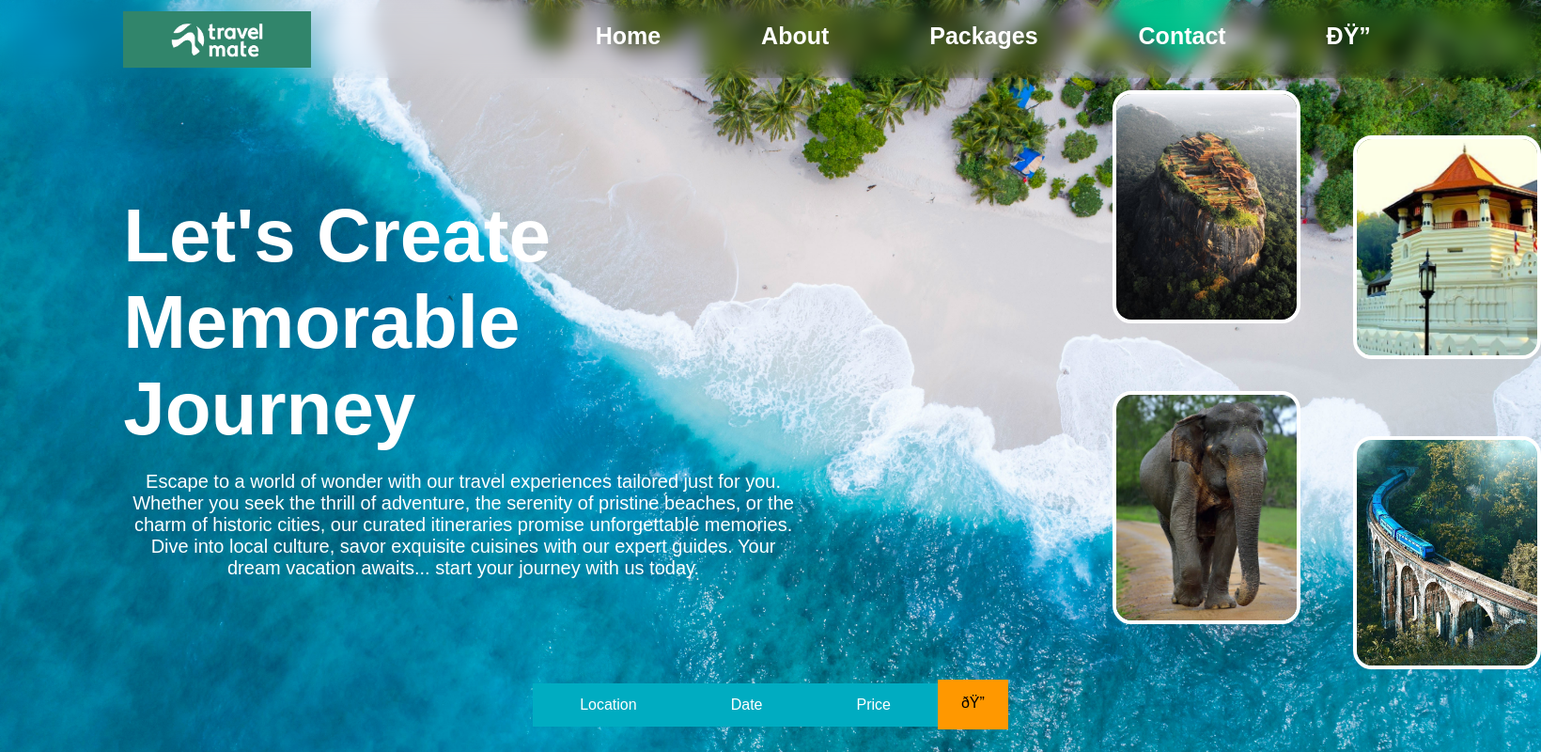
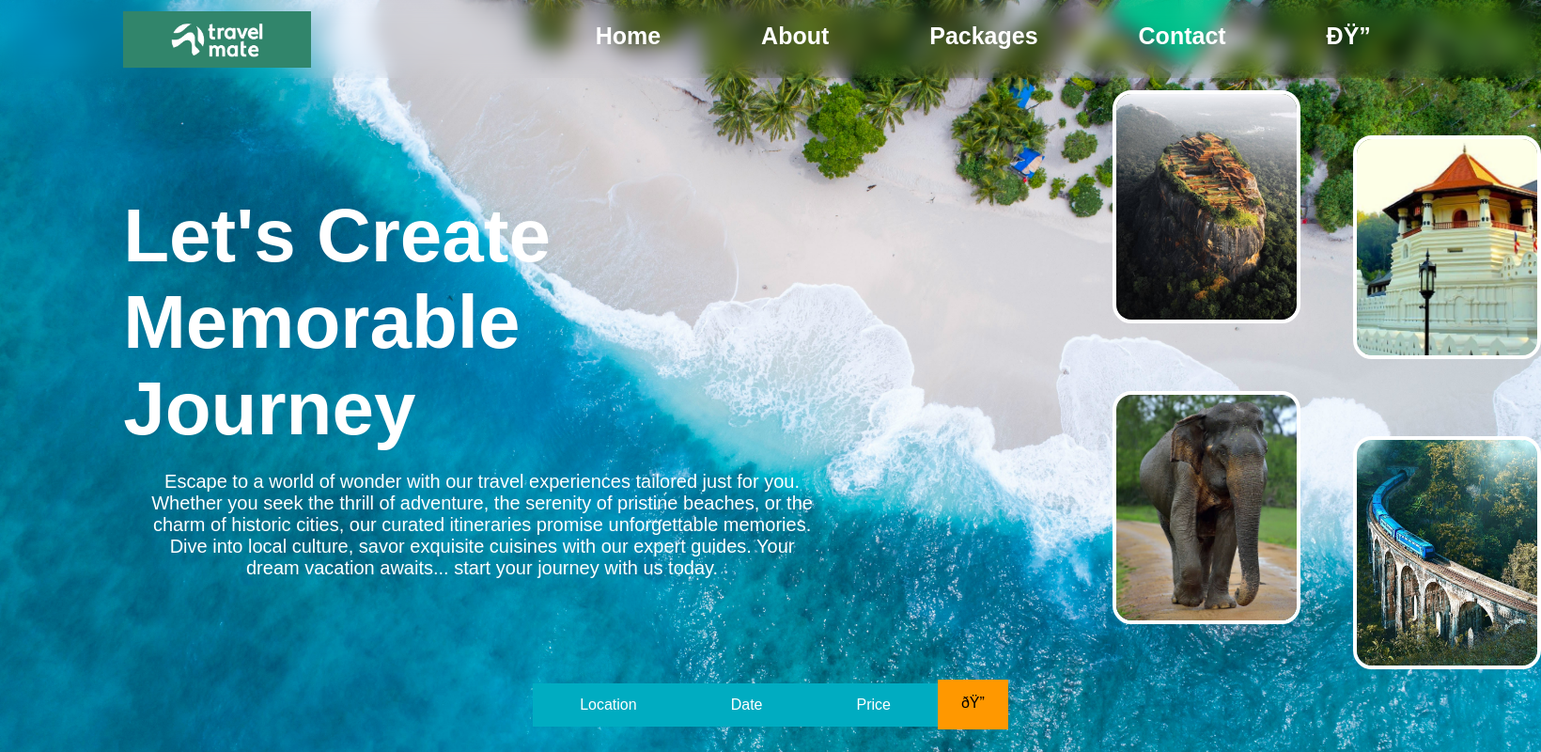
Before and after one commit to mihirudahanayake/1st_year_Project_G15, a PHP site: page / in a window 1640 px wide. Shown: the whole page at 94% size. Run offline with PHP 8.4, Linux system fonts and the light colour scheme.

Commit message:
Update style.css

```diff
--- a/style.css
+++ b/style.css
@@ -61,7 +61,7 @@ h1{
     color: white;
     font-size: 20px;
     text-align: center;
-    margin-left: 10px;
+    margin-left: 30px;
 }
 
 .search-bar {
```
